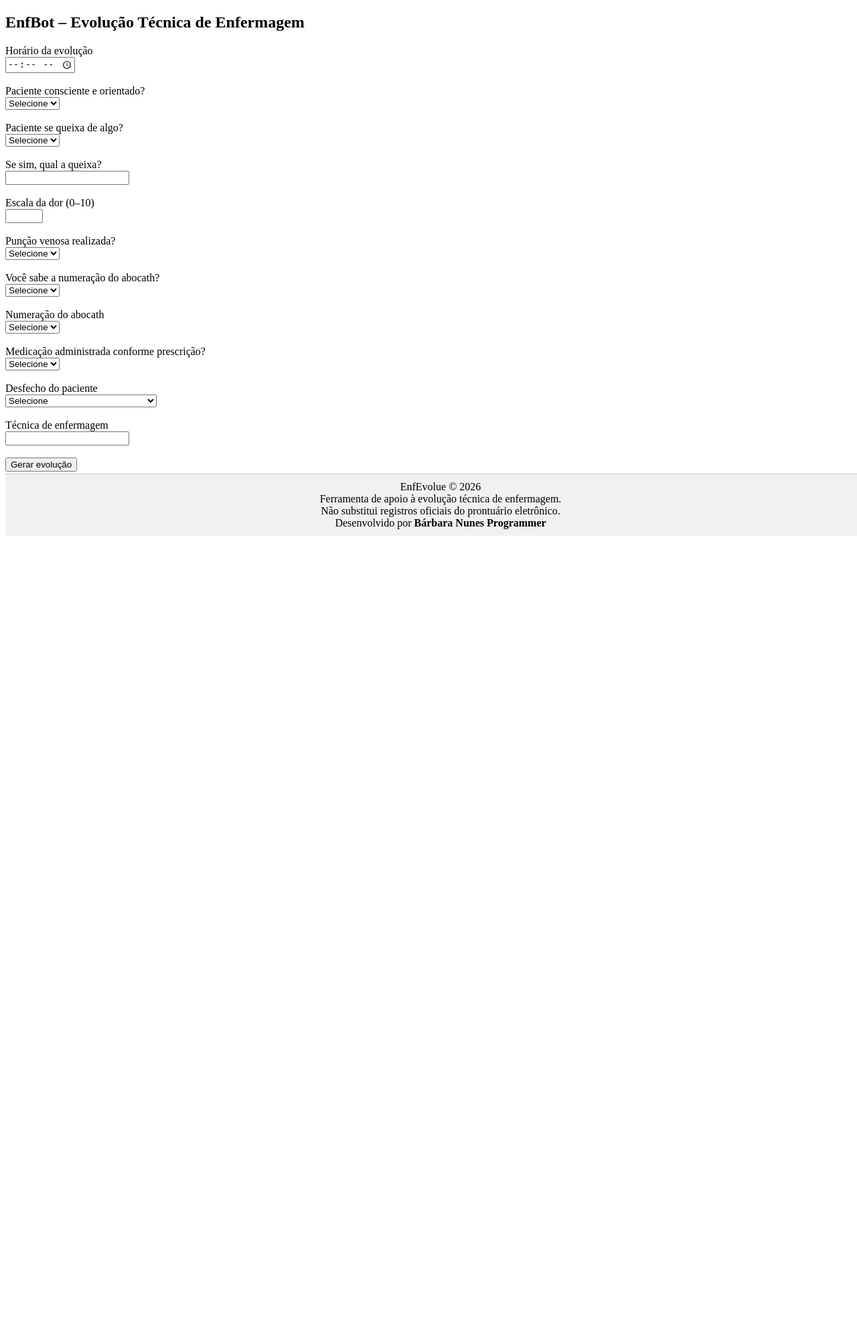
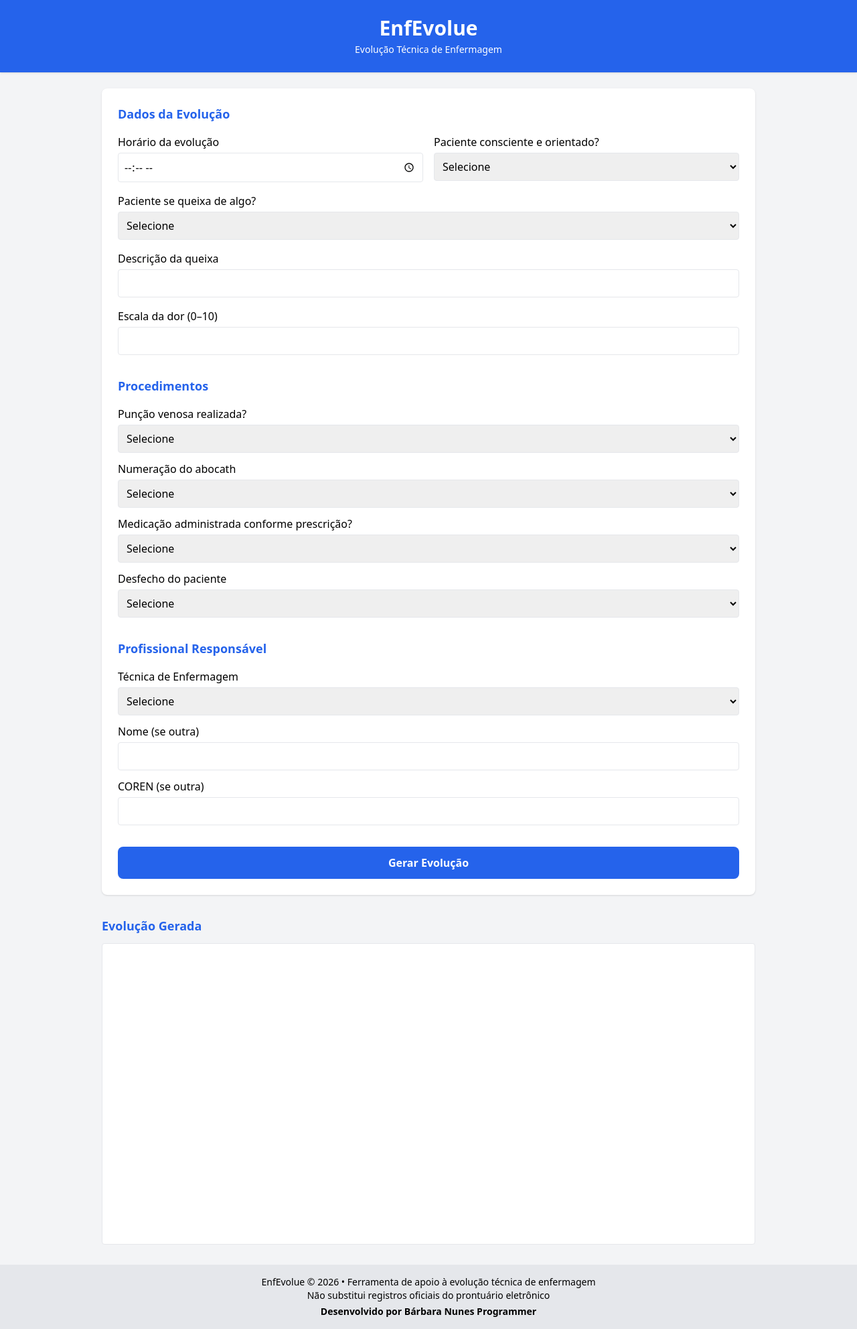
Before and after one commit to barbaranunesprogrammer/EnfEvolue, a Flask app: page / in a window 1280 px wide. Shown: the whole page at 67% size. Before the commit the page ends 800 px from the top, so only its background shows below. Run offline with Flask 3, Linux system fonts and the light colour scheme; the visitor is signed in with stand-in values (Sample User, id 1); some libraries are stand-ins or nearby versions.

Commit message:
Revamp index.html with new layout and styles

```diff
--- a/templates/index.html
+++ b/templates/index.html
@@ -2,93 +2,167 @@
 <html lang="pt-br">
 <head>
   <meta charset="UTF-8">
-    <title>EnfBot – Evolução de Enfermagem</title>
+  <title>EnfEvolue – Evolução de Enfermagem</title>
+  <meta name="viewport" content="width=device-width, initial-scale=1.0">
+  <script src="https://cdn.tailwindcss.com"></script>
 </head>
-<body>
 
-<h2>EnfBot – Evolução Técnica de Enfermagem</h2>
+<body class="bg-gray-100 min-h-screen flex flex-col">
 
-<form method="POST">
+  <!-- HEADER -->
+  <header class="bg-blue-600 text-white p-6 shadow text-center">
+    <h1 class="text-3xl font-bold">EnfEvolue</h1>
+    <p class="text-sm mt-1">Evolução Técnica de Enfermagem</p>
+  </header>
 
-    <label>Horário da evolução</label><br>
-    <input type="time" name="horario" required><br><br>
+  <!-- CONTEÚDO -->
+  <main class="flex-1 p-4 md:p-6 max-w-5xl mx-auto w-full">
 
-    <label>Paciente consciente e orientado?</label><br>
-    <select name="consciente" required>
+    <form method="post" class="bg-white p-5 md:p-6 rounded-lg shadow space-y-8">
+
+      <!-- DADOS -->
+      <section>
+        <h2 class="text-lg font-semibold text-blue-600 mb-4">
+          Dados da Evolução
+        </h2>
+
+        <div class="grid md:grid-cols-2 gap-4">
+          <div>
+            <label class="block font-medium">Horário da evolução</label>
+            <input type="time" name="horario"
+              class="w-full border rounded p-2 mt-1" required>
+          </div>
+
+          <div>
+            <label class="block font-medium">Paciente consciente e orientado?</label>
+            <select name="consciente"
+              class="w-full border rounded p-2 mt-1">
               <option value="">Selecione</option>
-        <option value="1">1 - Sim</option>
-        <option value="2">2 - Não</option>
-    </select><br><br>
+              <option value="1">Sim</option>
+              <option value="0">Não</option>
+            </select>
+          </div>
+        </div>
 
-    <label>Paciente se queixa de algo?</label><br>
-    <select name="queixa" required>
+        <label class="block font-medium mt-4">Paciente se queixa de algo?</label>
+        <select name="queixa"
+          class="w-full border rounded p-2 mt-1">
           <option value="">Selecione</option>
-        <option value="1">1 - Sim</option>
-        <option value="2">2 - Não</option>
-    </select><br><br>
+          <option value="1">Sim</option>
+          <option value="0">Não</option>
+        </select>
 
-    <label>Se sim, qual a queixa?</label><br>
-    <input type="text" name="descricao_queixa"><br><br>
+        <label class="block font-medium mt-4">Descrição da queixa</label>
+        <input type="text" name="descricao_queixa"
+          class="w-full border rounded p-2 mt-1">
 
-    <label>Escala da dor (0–10)</label><br>
-    <input type="number" name="dor" min="0" max="10"><br><br>
+        <label class="block font-medium mt-4">Escala da dor (0–10)</label>
+        <input type="number" name="dor" min="0" max="10"
+          class="w-full border rounded p-2 mt-1">
+      </section>
 
-    <label>Punção venosa realizada?</label><br>
-    <select name="puncao" required>
+      <!-- PROCEDIMENTOS -->
+      <section>
+        <h2 class="text-lg font-semibold text-blue-600 mb-4">
+          Procedimentos
+        </h2>
+
+        <label class="block font-medium">Punção venosa realizada?</label>
+        <select name="puncao"
+          class="w-full border rounded p-2 mt-1 mb-3">
           <option value="">Selecione</option>
-        <option value="1">1 - Sim</option>
-        <option value="2">2 - Não</option>
-    </select><br><br>
+          <option value="1">Sim</option>
+          <option value="0">Não</option>
+        </select>
 
-    <label>Você sabe a numeração do abocath?</label><br>
-    <select name="sabe_abocath" required>
+        <label class="block font-medium">Numeração do abocath</label>
+        <select name="abocath"
+          class="w-full border rounded p-2 mt-1 mb-3">
           <option value="">Selecione</option>
-        <option value="1">1 - Sim</option>
-        <option value="2">2 - Não</option>
-    </select><br><br>
+          <option>18</option>
+          <option>20</option>
+          <option>22</option>
+          <option>24</option>
+        </select>
 
-    <label>Numeração do abocath</label><br>
-    <select name="abocath">
+        <label class="block font-medium">
+          Medicação administrada conforme prescrição?
+        </label>
+        <select name="medicacao"
+          class="w-full border rounded p-2 mt-1 mb-3">
           <option value="">Selecione</option>
-        <option value="18">18</option>
-        <option value="20">20</option>
-        <option value="22">22</option>
-        <option value="24">24</option>
-    </select><br><br>
+          <option value="1">Sim</option>
+          <option value="0">Não</option>
+        </select>
 
-    <label>Medicação administrada conforme prescrição?</label><br>
-    <select name="medicacao" required>
+        <label class="block font-medium">Desfecho do paciente</label>
+        <select name="desfecho"
+          class="w-full border rounded p-2 mt-1">
           <option value="">Selecione</option>
-        <option value="1">1 - Sim</option>
-        <option value="2">2 - Não</option>
-    </select><br><br>
+          <option value="1">Alta</option>
+          <option value="0">Retorno para avaliação médica</option>
+        </select>
+      </section>
 
-    <label>Desfecho do paciente</label><br>
-    <select name="desfecho" required>
+      <!-- PROFISSIONAL -->
+      <section>
+        <h2 class="text-lg font-semibold text-blue-600 mb-4">
+          Profissional Responsável
+        </h2>
+
+        <label class="block font-medium">Técnica de Enfermagem</label>
+        <select name="profissional"
+          class="w-full border rounded p-2 mt-1 mb-3">
           <option value="">Selecione</option>
-        <option value="1">1 - Alta</option>
-        <option value="2">2 - Retorno para avaliação médica</option>
-    </select><br><br>
+          <option>Miranilde Cardoso dos Santos Sousa</option>
+          <option>Edna Maria Paulino da Silva</option>
+          <option>Valderice Alves da Silva</option>
+          <option>Barbara Elen Sales Nunes</option>
+          <option>Elivane Sales Lima dos Santos</option>
+          <option value="outra">Outra profissional</option>
+        </select>
 
-    <label>Técnica de enfermagem</label><br>
-    <input type="text" name="tecnica" required><br><br>
+        <label class="block font-medium">Nome (se outra)</label>
+        <input type="text" name="profissional_outro"
+          class="w-full border rounded p-2 mt-1 mb-3">
 
-    <button type="submit">Gerar evolução</button>
+        <label class="block font-medium">COREN (se outra)</label>
+        <input type="text" name="coren"
+          class="w-full border rounded p-2 mt-1">
+      </section>
+
+      <!-- BOTÃO -->
+      <button
+        class="w-full bg-blue-600 text-white py-3 rounded-lg font-semibold
+               hover:bg-blue-700 transition">
+        Gerar Evolução
+      </button>
 
     </form>
 
-{% if texto %}
-<hr>
-<h3>Evolução gerada</h3>
-<textarea rows="14" cols="90" readonly>{{ texto }}</textarea>
-{% endif %}
+    <!-- RESULTADO -->
+    <section class="mt-8">
+      <h2 class="text-lg font-semibold text-blue-600 mb-3">
+        Evolução Gerada
+      </h2>
 
-<!-- Footer fixo -->
-<footer style="position:fixed; bottom:0; width:100%; text-align:center; background:#f1f1f1; padding:10px; border-top:1px solid #ccc;">
-    EnfEvolue © 2026<br>
-    Ferramenta de apoio à evolução técnica de enfermagem.<br>
-    Não substitui registros oficiais do prontuário eletrônico.<br>
-    Desenvolvido por <strong>Bárbara Nunes Programmer</strong>
+      <textarea
+        class="w-full h-[350px] md:h-[450px] border rounded p-4 text-sm resize-none"
+        readonly
+      >{{ texto }}</textarea>
+    </section>
+
+  </main>
+
+  <!-- FOOTER -->
+  <footer class="bg-gray-200 text-center text-xs md:text-sm p-4">
+    <p>
+      EnfEvolue © 2026 • Ferramenta de apoio à evolução técnica de enfermagem<br>
+      Não substitui registros oficiais do prontuário eletrônico
+    </p>
+    <p class="font-semibold mt-1">
+      Desenvolvido por Bárbara Nunes Programmer
+    </p>
   </footer>
 
 </body>
```
Lines whose indentation alone changed are shown as unchanged.
